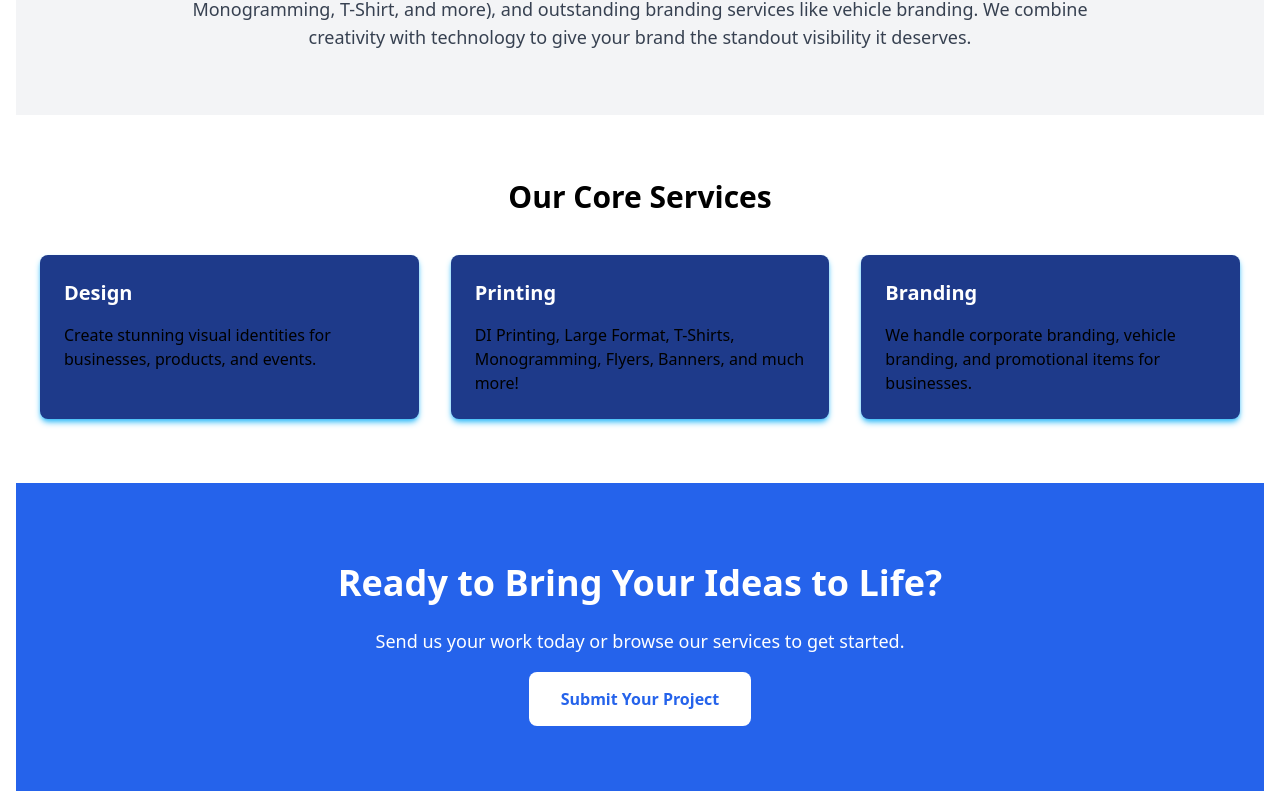
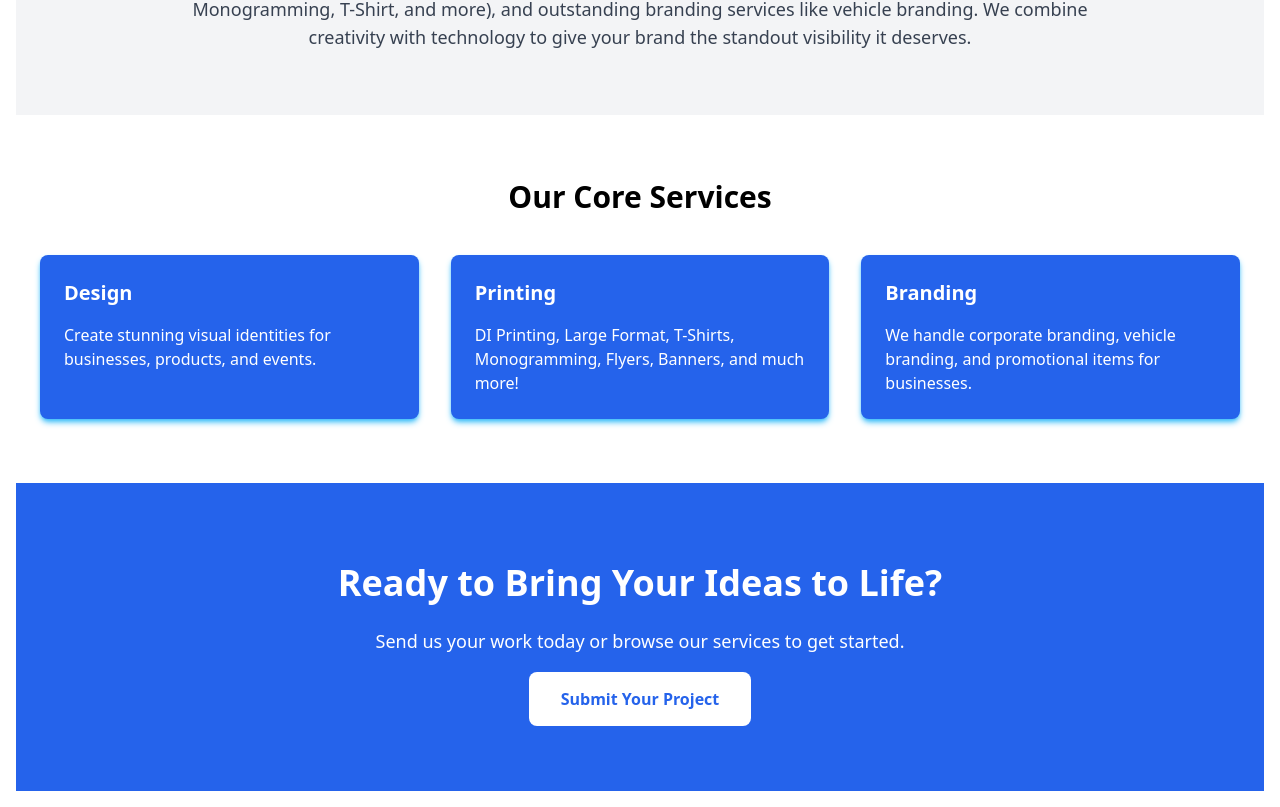
Before and after one commit to Mfonisorobert/dueways, a React (Vite) app: page / in a window 1280 px wide. Shown: the part 819-1626 px from the top of the page. Built offline with nearby package versions, Linux system fonts and the light colour scheme.

Commit message:
dueways website

```diff
--- a/src/pages/Home.jsx
+++ b/src/pages/Home.jsx
@@ -45,17 +45,17 @@ function Home() {
         <div className="container mx-auto px-6">
           <h2 className="text-3xl font-bold text-center mb-10">Our Core Services</h2>
           <div className="grid md:grid-cols-3 gap-8">
-            <div className="bg-blue-900 p-6 rounded-lg shadow-sky-400 shadow-md hover:shadow-lg transition">
+            <div className="bg-blue-600 p-6 rounded-lg shadow-sky-400 shadow-md hover:shadow-lg transition">
               <h3 className="text-xl font-bold mb-4 text-white">Design</h3>
-              <p>Create stunning visual identities for businesses, products, and events.</p>
+              <p className="text-white">Create stunning visual identities for businesses, products, and events.</p>
             </div>
-            <div className="bg-blue-900 p-6 rounded-lg shadow-sky-400 shadow-md hover:shadow-lg transition">
+            <div className="bg-blue-600 p-6 rounded-lg shadow-sky-400 shadow-md hover:shadow-lg transition">
               <h3 className="text-xl font-bold mb-4 text-white">Printing</h3>
-              <p>DI Printing, Large Format, T-Shirts, Monogramming, Flyers, Banners, and much more!</p>
+              <p className="text-white">DI Printing, Large Format, T-Shirts, Monogramming, Flyers, Banners, and much more!</p>
             </div>
-            <div className="bg-blue-900 p-6 rounded-lg shadow-sky-400 shadow-md hover:shadow-lg transition">
+            <div className="bg-blue-600 p-6 rounded-lg shadow-sky-400 shadow-md hover:shadow-lg transition">
               <h3 className="text-xl font-bold mb-4 text-white">Branding</h3>
-              <p>We handle corporate branding, vehicle branding, and promotional items for businesses.</p>
+              <p className="text-white">We handle corporate branding, vehicle branding, and promotional items for businesses.</p>
             </div>
           </div>
         </div>
```
